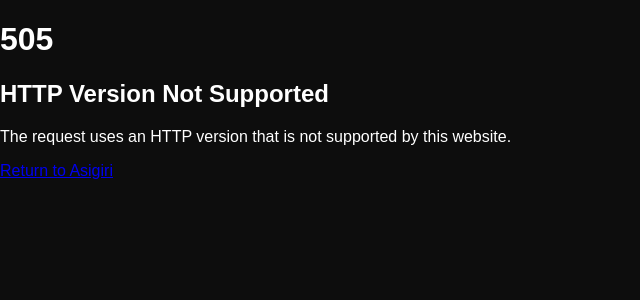
After one commit to CodeKuseja/Asigiri-Site, a Flask app: template templates/error505.html in a window 1280 px wide. The commit adds this page. Shown: the top 300 px of the page, without its empty margins (0-640 px from the left). Run offline with Flask 3, Linux system fonts and the light colour scheme; the template is opened without the code that fills it, so the values that code supplies are empty.

Commit message:
adding html pages for error 404 and error 505 and neating code

```diff
--- a/app.py
+++ b/app.py
@@ -258,4 +258,4 @@ def page_not_found(error):
 
 @app.errorhandler(505)
 def http_version_not_supported(error):
-    return render_template("505.html"), 505
+    return render_template("error505.html"), 505
--- /dev/null
+++ b/templates/error505.html
@@ -0,0 +1,31 @@
+<!-- 505 Error Page-->
+
+<!DOCTYPE html>
+<html lang="en">
+
+<head>
+    <meta charset="UTF-8">
+    <title>505 - HTTP Version Not Supported</title>
+    <link rel="stylesheet"
+          href="{{ url_for('static', filename='style.css') }}">
+</head>
+
+<body>
+
+    <main class="error-page">
+        <h1>505</h1>
+
+        <h2>HTTP Version Not Supported</h2>
+
+        <p>
+            The request uses an HTTP version that is not supported
+            by this website.
+        </p>
+
+        <a href="{{ url_for('home') }}">
+            Return to Asigiri
+        </a>
+    </main>
+
+</body>
+</html>
```
Also changed, not shown: templates/community.html (+8 -4 lines), templates/error404.html (added, +32 -0 lines).
